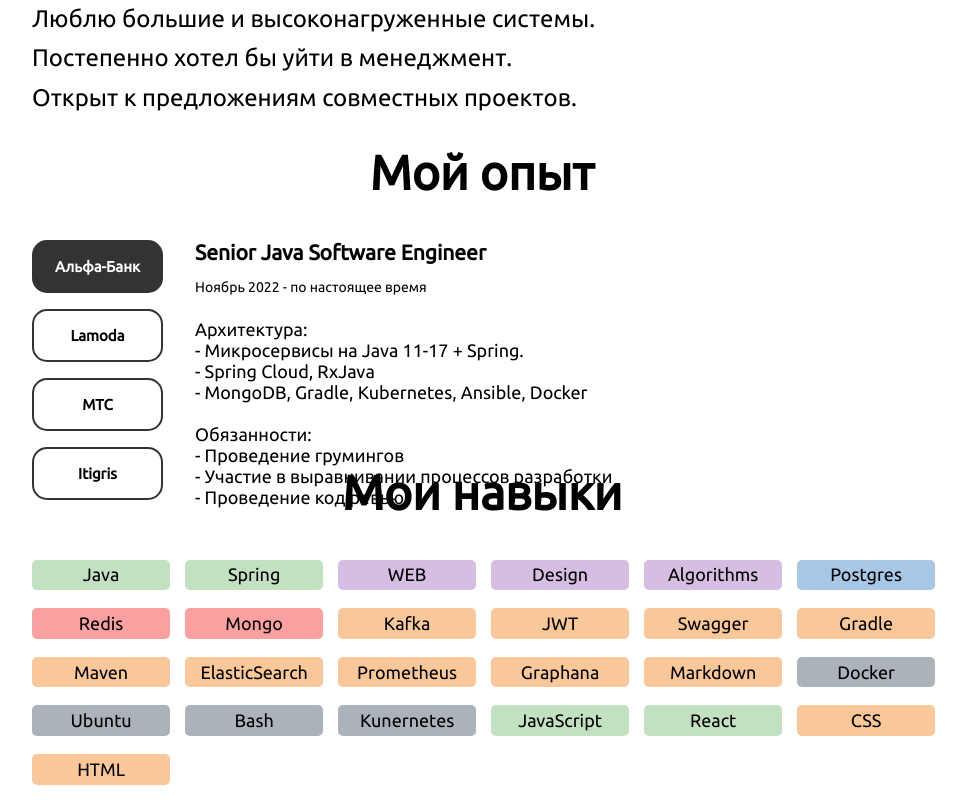
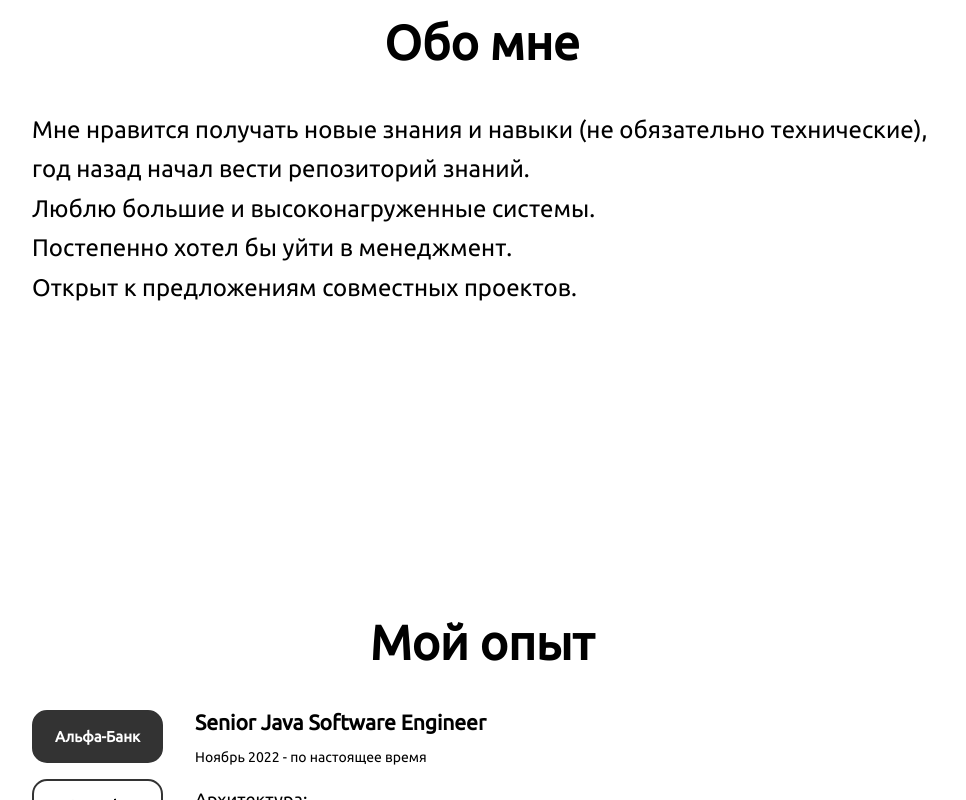
Before and after one commit to kovalmaximv/personal-site, a React (Create React App) app: page / in a window 1280 px wide. Shown: the part 1000-1800 px from the top of the page, without its empty margins (158-1124 px from the left). Built offline with nearby package versions, Linux system fonts and the light colour scheme.

Commit message:
refactoring

```diff
--- /dev/null
+++ b/src/css/Intro.css
@@ -0,0 +1,19 @@
+.terminal {
+    font-size: 48px;
+    box-shadow: var(--block-shadow);
+    margin: 2rem 5rem;
+    background-color: white;
+    width: 78rem;
+    height: 10rem;
+    border-radius: 10px;
+    border: 1px solid;
+    opacity: 80%;
+}
+
+.buttons {
+    background: url(../../public/traffic_lights.svg) center center / 100% 100%;
+    height: 1rem;
+    width: 6rem;
+    margin-left: 0.5rem;
+    margin-top: 0.8rem;
+}
--- /dev/null
+++ b/src/css/Skills.css
@@ -0,0 +1,26 @@
+  .badge-showcase {
+    display: grid;
+    column-gap:  18px;
+    row-gap:  18px;
+    grid-template-columns: 135px 135px 135px 135px 135px 135px;
+  }
+
+  .badge {
+    padding: 0.3rem 0.1rem;
+    border-radius: 5px;
+    text-align: center;
+    font-size: 18px;
+    width: 135px;
+    display: flex;
+    align-items: center;
+    justify-content: center;
+    flex-direction: row;
+    transition: all .2s ease-in-out;
+    background-color: #ABB2B9;
+    color: black;
+    cursor: default;
+  }
+
+  .badge:hover {
+    transform: scale(1.15);
+  }
--- a/src/css/index.css
+++ b/src/css/index.css
@@ -1,14 +1,9 @@
 body {
-  /*background-color: #f5f6f8;*/
   background-color: white;
   margin: 0;
   font-family: Ubuntu;
   -webkit-font-smoothing: antialiased;
   -moz-osx-font-smoothing: grayscale;
-}
-
-html, body, #app, #app>div {
-  height: 100%
 }
 
 html {
@@ -19,44 +14,26 @@ html {
   height: 100vh;
 }
 
-.terminal {
-  font-size: 48px;
-  box-shadow: var(--block-shadow);
-  margin: 2rem 5rem;
-  background-color: white;
-  width: 78rem;
-  height: 10rem;
-  border-radius: 10px;
-  border: 1px solid;
-  opacity: 80%;
-}
-
 .block {
-  /*box-shadow: var(--block-shadow);*/
-  /*background-color: white;*/
-  /*border-radius: 10px;*/
   width: 900px;
   height: 350px;
   margin: 0 auto;
   padding: 30px 40px;
 }
 
-.buttons {
-  background: url(../../public/traffic_lights.svg) center center / 100% 100%;
-  height: 1rem;
-  width: 6rem;
-  margin-left: 0.5rem;
-  margin-top: 0.8rem;
-}
-
 .small-section {
-  height: 40vh;
+  height: 500px;
+  padding-bottom: 100px;
 }
 
 .main-section {
   height: 100vh;
   background-image: url(../../public/st-petersburg-2.jpg);
   background-position: center;
+  justify-content: center;
+  display: flex;
+  align-items: center;
+  margin-bottom: 100px;
 }
 
 .button {
@@ -74,55 +51,6 @@ html {
 .button.active {
   color: white;
   background-color: #333;
-}
-
-.badge-showcase {
-  display: grid;
-  column-gap:  18px;
-  row-gap:  18px;
-  grid-template-columns: 135px 135px 135px 135px 135px 135px;
-}
-
-.badge {
-  padding: 0.3rem 0.1rem;
-  border-radius: 5px;
-  text-align: center;
-  font-size: 18px;
-  width: 135px;
-  display: flex;
-  align-items: center;
-  justify-content: center;
-  flex-direction: row;
-}
-
-.theory {
-  background-color: #D7BDE2;
-  color: black;
-}
-
-.tech {
-  background-color: #C1E1C1;
-  color: black;
-}
-
-.devops {
-  background-color: #ABB2B9;
-  color: black;
-}
-
-.sql {
-  background-color: #A7C7E7;
-  color: black;
-}
-
-.no-sql {
-  background-color: #FAA0A0;
-  color: black;
-}
-
-.tool {
-  background-color: 	#FAC898;
-  color: black;
 }
 
 .contacts {
@@ -154,5 +82,5 @@ h3 {
 
 a {
   color: black;
-  text-decoration: none;
+  text-decoration: underline;
 }
--- a/src/js/App.js
+++ b/src/js/App.js
@@ -1,4 +1,6 @@
 import '../css/App.css';
+import '../css/Intro.css'
+import '../css/Skills.css'
 import Intro from './blocks/Intro'
 import About from './blocks/About';
 import Experience from './blocks/Experience';
```
